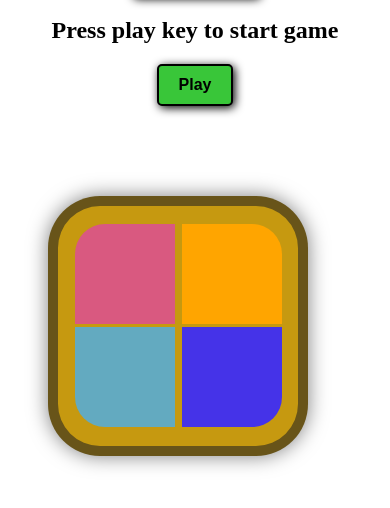
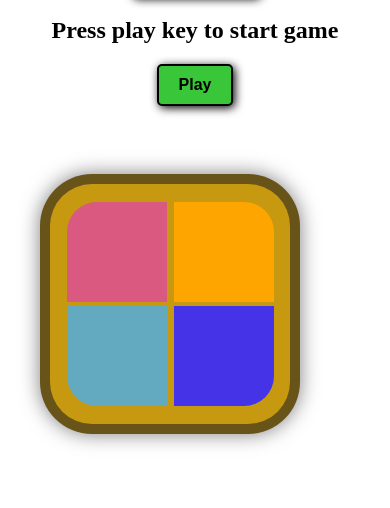
Before and after one commit to bhagyashrianilugale/Simon-saysGame, a plain HTML site: page index.html in a window 390 px wide. Shown: the part 126-634 px from the top of the page. Drawn offline with Linux system fonts and the light colour scheme.

Commit message:
Modification in css file

```diff
--- a/style.css
+++ b/style.css
@@ -26,12 +26,12 @@ h3+h1+h2{
    width: 400px;
    align-items: center;
    justify-content: center;
-   position: relative;
+   position: fixed;
    background-color: hsl(45, 85%, 42%);
    box-shadow: 0 0 20px rgba(0, 0, 0, 0.5);
     /* right: 100px; */
-    left: 540px;
-    top:90px;
+    left: 550px;
+    top:300px;
     z-index: 1;
 }
 
@@ -64,7 +64,7 @@ h3+h1+h2{
 }
 @media only screen and (max-width: 767px){
    .box-button{
-       position: relative;
+       position: fixed;
        height: 240px;
        width:  240px;
        border-radius: 20%;
```
